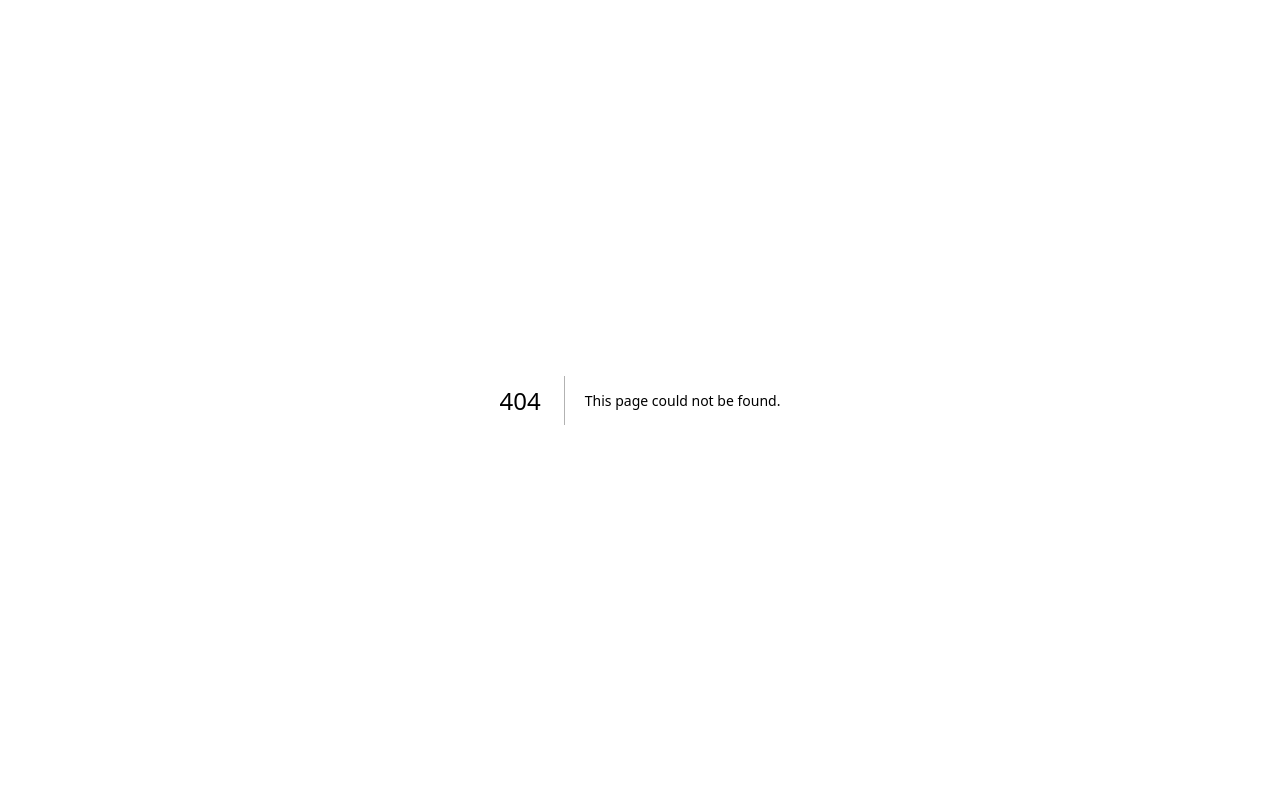
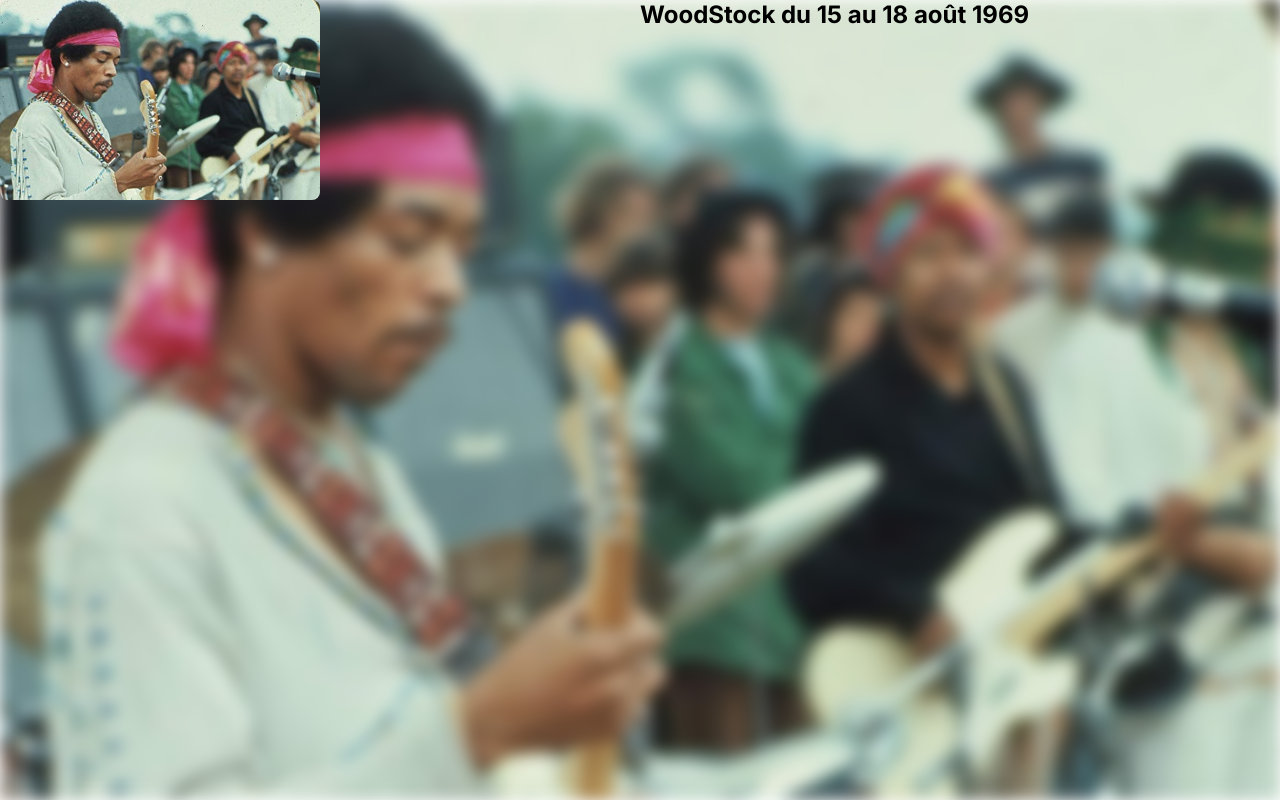
Before and after one commit to Arthur-Lucas/equipe3, a Next.js app: page /details in a window 1280 px wide. Before the commit this address had no page. Built offline with nearby package versions, Linux system fonts and the light colour scheme.

Commit message:
begginer to create details page

```diff
--- /dev/null
+++ b/src/app/details/page.js
@@ -0,0 +1,20 @@
+import styles from './page.module.css';
+import { gsap } from "gsap";
+
+export default function Page() {
+  return (
+    <main className={styles.main}>
+      <div className={styles.background}></div>
+      <div className={styles.content}>
+        <div className={styles.twoColumns}>
+          <div className={styles.column}>
+            <div className={styles.image}></div>
+          </div>
+          <div className={styles.column}>
+            <h1 className={styles.title}>WoodStock du 15 au 18 août 1969</h1>
+          </div>
+        </div>
+      </div>
+    </main>
+  );
+}
--- /dev/null
+++ b/src/app/details/page.module.css
@@ -0,0 +1,40 @@
+.background {
+    background-image: url("../../../public/img/woodstock/hendrix.png");
+    filter: blur(8px);
+    -webkit-filter: blur(8px);
+    height: 100vh;
+    background-position: center;
+    background-repeat: no-repeat;
+    background-size: cover;
+    position: absolute;
+    top: 0;
+    left: 0;
+    width: 100%;
+    z-index: 1;
+}
+
+.content {
+    position: relative;
+    z-index: 2;
+}
+
+.twoColumns {
+    display: flex;
+}
+
+.column {
+    flex: 1;
+}
+
+.image {
+    width: 50%;
+    height: 200px;
+    background-image: url('../../../public/img/woodstock/hendrix.png');
+    background-size: cover;
+    background-position: center;
+    border-radius: 8px;
+}
+
+.title {
+    font-size: 24px;
+}
--- a/src/app/page.js
+++ b/src/app/page.js
@@ -1,8 +1,4 @@
-import Image from "next/image";
 import styles from "./page.module.css";
-import { useRef } from "react";
-import { gsap } from "gsap";
-import { useGSAP } from "@gsap/react";
 
 export default function Home() {
   return <main className={styles.main}></main>;
```
Also changed, not shown: public/img/woodstock/hendrix.png (added).
